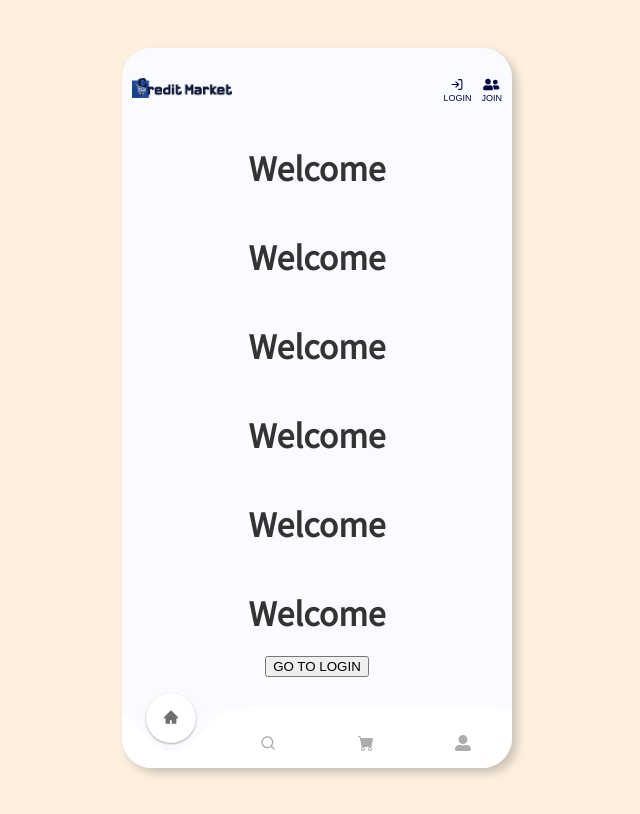
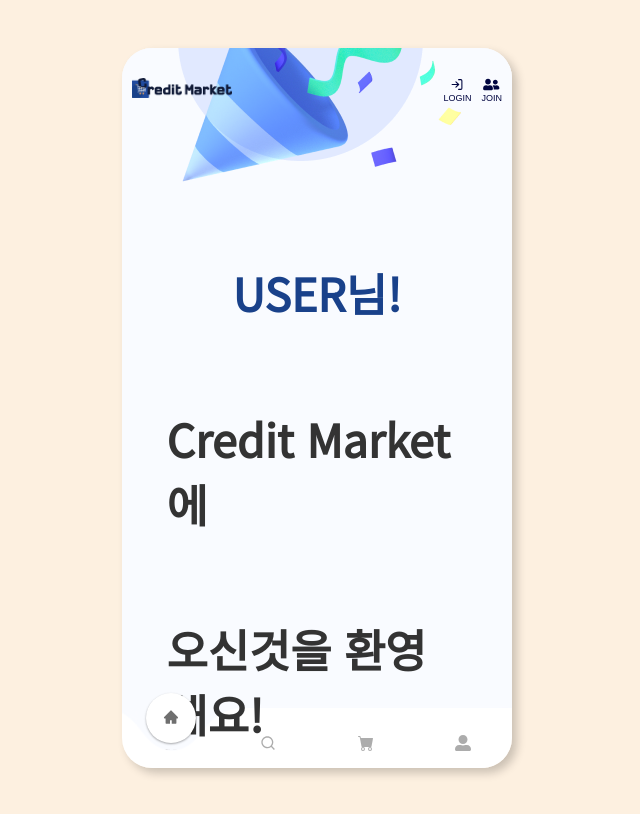
Before and after one commit to fastcampus-mini/credit-market-FE, a React (Vite) app: page /signup/welcome in a window 1280 px wide. Shown: the whole page, without its empty margins (323-963 px from the left). Built offline with nearby package versions, Linux system fonts and the light colour scheme; what emotion-reset would draw is missing.

Commit message:
Feat: welcome css 적용 및 이미지 삽입

```diff
--- a/src/components/common/Button.tsx
+++ b/src/components/common/Button.tsx
@@ -12,6 +12,7 @@ interface Props {
   children: React.ReactNode;
   type?: 'button' | 'submit' | 'reset' | undefined;
   fontWeight?: number;
+  fontSize?: string;
 }
 
 const Button = ({
@@ -24,6 +25,7 @@ const Button = ({
   children,
   type = 'button',
   fontWeight = 400,
+  fontSize = '14px',
 }: Props) => {
   return (
     <StyledButton
@@ -35,6 +37,7 @@ const Button = ({
       onClick={onClick}
       type={type}
       fontWeight={fontWeight}
+      fontSize={fontSize}
     >
       {children}
     </StyledButton>
@@ -49,12 +52,14 @@ export const StyledButton = styled.button<{
   height: string;
   color: string;
   fontWeight: number;
+  fontSize: string;
 }>`
   ${({ buttonType }) => handleButtonType(buttonType)};
   width: ${({ width }) => width};
   height: ${({ height }) => height};
   color: ${({ color }) => color};
   font-weight: ${({ fontWeight }) => fontWeight};
+  font-size: ${({ fontSize }) => fontSize};
   border-radius: 30px;
   text-align: center;
   cursor: pointer;
--- a/src/pages/Signup.tsx
+++ b/src/pages/Signup.tsx
@@ -18,7 +18,9 @@ interface FormValues {
   password: string;
   passwordConfirm: string;
   name: string;
-  age: number;
+  birthYear: string;
+  birthMonth: string;
+  birthDay: string;
   sex: string;
   bank: string;
   loan: string;
@@ -43,7 +45,9 @@ const Signup = () => {
     password: '',
     passwordConfirm: '',
     name: '',
-    age: 0,
+    birthYear: '',
+    birthMonth: '',
+    birthDay: '',
     sex: '',
     bank: '',
     loan: '',
@@ -94,6 +98,31 @@ const Signup = () => {
 
   const goWelcome = () => {
     navigate(ROUTES.WELCOME, { state: ROUTES.SIGNUP });
+  };
+
+  //birth
+  const [birthMonth, setBirthMonth] = useState('');
+  const [birthDay, setBirthDay] = useState('');
+  const [birthYear, setBirthYear] = useState('');
+
+  const handleChangeMonth = (event: React.ChangeEvent<HTMLInputElement>) => {
+    setBirthMonth(event.target.value);
+  };
+
+  const handleChangeDay = (event: React.ChangeEvent<HTMLInputElement>) => {
+    setBirthDay(event.target.value);
+  };
+
+  const handleChangeYear = (event: React.ChangeEvent<HTMLInputElement>) => {
+    setBirthYear(event.target.value);
+  };
+  const [age, setAge] = useState<number | null>(null);
+  const calculateAge = () => {
+    const currentYear = new Date().getFullYear();
+    const birthYearNum = parseInt(birthYear);
+    if (!isNaN(birthYearNum)) {
+      setAge(currentYear - birthYearNum);
+    }
   };
 
   return (
@@ -185,7 +214,7 @@ const Signup = () => {
               </small>
             )}
 
-            <Input
+            {/* <Input
               inputType="number"
               classType="text-input-white"
               placeholder="나이"
@@ -203,6 +232,34 @@ const Signup = () => {
             {errors.age && (
               <small css={ErrStyle} role="alert">
                 {errors.age.message}
+              </small>
+            )} */}
+
+            <div css={BirthStyle}>
+              <select
+                css={SelectStyle}
+                {...register('birthYear', {
+                  required: '생년월일을 선택해주세요.',
+                })}
+              >
+                <option value="">연도</option>
+                <option value="2023">2023</option>
+                <option value="2022">2022</option>
+              </select>
+              <select css={SelectStyle} {...register('birthMonth')}>
+                <option value="">월</option>
+                <option value="1">1</option>
+                <option value="2">2</option>
+              </select>
+              <select css={SelectStyle} {...register('birthDay')}>
+                <option value="">일</option>
+                <option value="1">1</option>
+                <option value="">2</option>
+              </select>
+            </div>
+            {(errors.birthYear || errors.birthDay || errors.birthMonth) && (
+              <small css={ErrStyle} style={{ color: 'red' }} role="alert">
+                {errors.birthYear!.message}
               </small>
             )}
 
@@ -374,3 +431,9 @@ const FormContainer = styled.div`
   display: flex;
   padding: 20px 40px;
 `;
+
+const BirthStyle = css`
+  display: flex;
+  justify-content: center;
+  align-items: center;
+`;
--- a/src/pages/Welcome.tsx
+++ b/src/pages/Welcome.tsx
@@ -2,6 +2,8 @@ import React from 'react';
 import styled from '@emotion/styled';
 import { useNavigate } from 'react-router';
 import { ROUTES } from '@/constants/routes';
+import Button from '@/components/common/Button';
+import COLORS from '@/styles/colors';
 
 const Welcome = () => {
   const navigate = useNavigate();
@@ -10,26 +12,64 @@ const Welcome = () => {
     navigate(ROUTES.LOGIN, { state: ROUTES.WELCOME });
   };
 
+  const username = 'USER'; // axios를 통해 데이터 받아오기
+
   return (
-    <WelcomeStyle>
-      <h1>Welcome</h1>
-      <h1>Welcome</h1>
-      <h1>Welcome</h1>
-      <h1>Welcome</h1>
-      <h1>Welcome</h1>
-      <h1>Welcome</h1>
-      <button onClick={goLogin}>GO TO LOGIN</button>
-    </WelcomeStyle>
+    <WelcomeContainer>
+      <WelcomeStyle>
+        <div id="welcomeImageWrapper">
+          <img src="../public/images/welcome.png" alt="welcomeImage" />
+        </div>
+
+        <TextStyle>
+          <H1PrimaryStyle>{username}님!</H1PrimaryStyle>
+          <h1>Credit Market에</h1>
+          <h1>오신것을 환영해요!</h1>
+        </TextStyle>
+        <Button onClick={goLogin} fontWeight={900} fontSize="1.1rem">
+          별말씀을요!
+        </Button>
+        <SpanStyle>버튼을 누르시면 홈화면으로 이동해요</SpanStyle>
+      </WelcomeStyle>
+    </WelcomeContainer>
   );
 };
 
 export default Welcome;
 
+const WelcomeContainer = styled.div`
+  display: flex;
+  justify-content: center;
+  align-items: center;
+  height: 100%;
+  padding: 40px;
+`;
+
 const WelcomeStyle = styled.div`
   padding: 20px 10px;
   position: relative;
-  z-index: 1;
   display: flex;
   flex-direction: column;
+  justify-content: center;
   align-items: center;
+  gap: 30px;
 `;
+
+const TextStyle = styled.div`
+  font-size: 1.4rem;
+  font-weight: 900;
+  display: flex;
+  flex-direction: column;
+  justify-content: center;
+  align-items: center;
+  gap: 20px;
+`;
+
+const SpanStyle = styled.span`
+  color: gray;
+  font-size: 10px;
+`;
+
+const H1PrimaryStyle = styled.h1`
+  color: ${COLORS.primary};
+`;
```
Also changed, not shown: src/pages/Login.tsx (+7 -0 lines), public/images/welcome.png (added).
